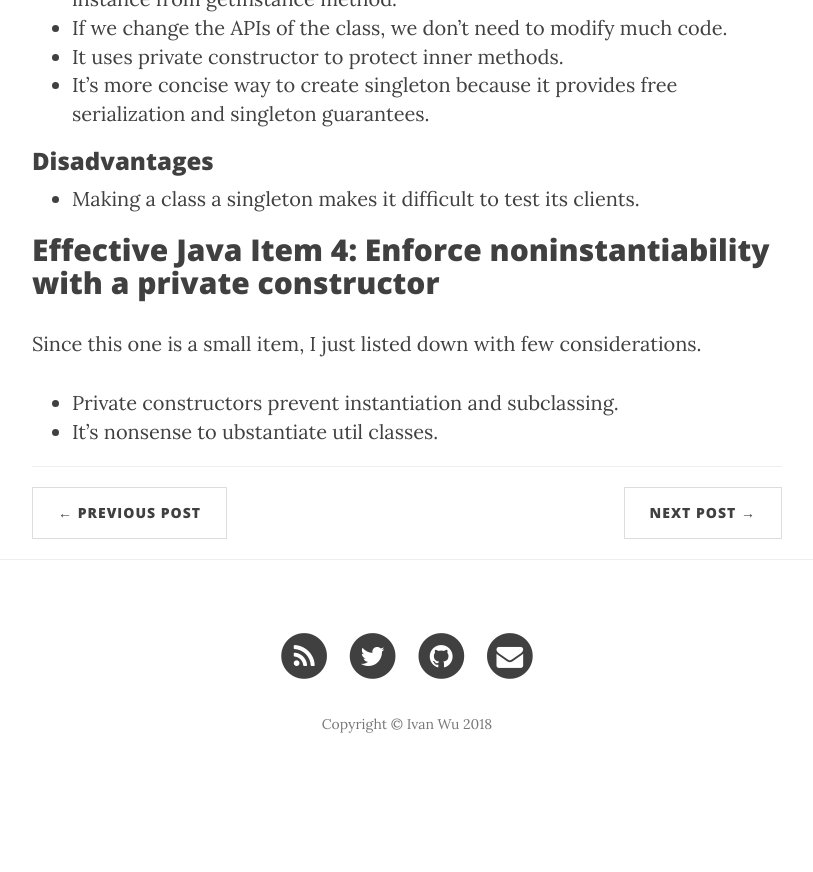
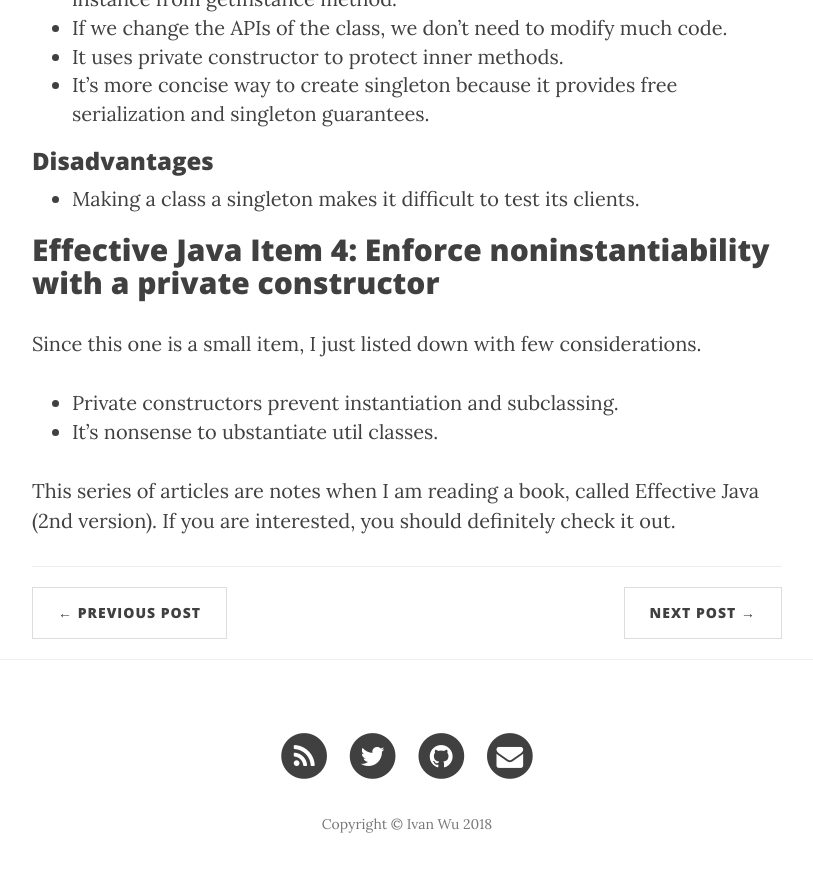
Before and after one commit to ivanisidrowu/ivanisidrowu.github.io, a Jekyll site: the page built from _posts/2018-06-03-effective-java-item-3&4.md, in a window 1280 px wide and 900 px high, scrolled down 681 px. Shown: the top 872 px of the window, without its empty margins (233-1046 px from the left). Built offline with Jekyll 4.4.1, drawn with Linux system fonts in a browser that asks for light colours; nearby versions of some CDN libraries; before the commit the page ends 1481 px from its top, so only the background shows below that.

Commit message:
Update posts

```diff
--- a/_posts/2018-06-03-effective-java-item-3&4.md
+++ b/_posts/2018-06-03-effective-java-item-3&4.md
@@ -25,3 +25,5 @@
 
 * Private constructors prevent instantiation and subclassing.
 * It's nonsense to ubstantiate util classes.
+
+This series of articles are notes when I am reading a book, called Effective Java (2nd version). If you are interested, you should definitely check it out.
```
Also changed, not shown: _posts/2018-04-15-Effective-Java-Item1.md (+2 -0 lines), _posts/2018-04-15-Effective-java-item2.md (+2 -0 lines), _posts/2018-06-03-effective-java-item-5&6.md (+2 -0 lines).
